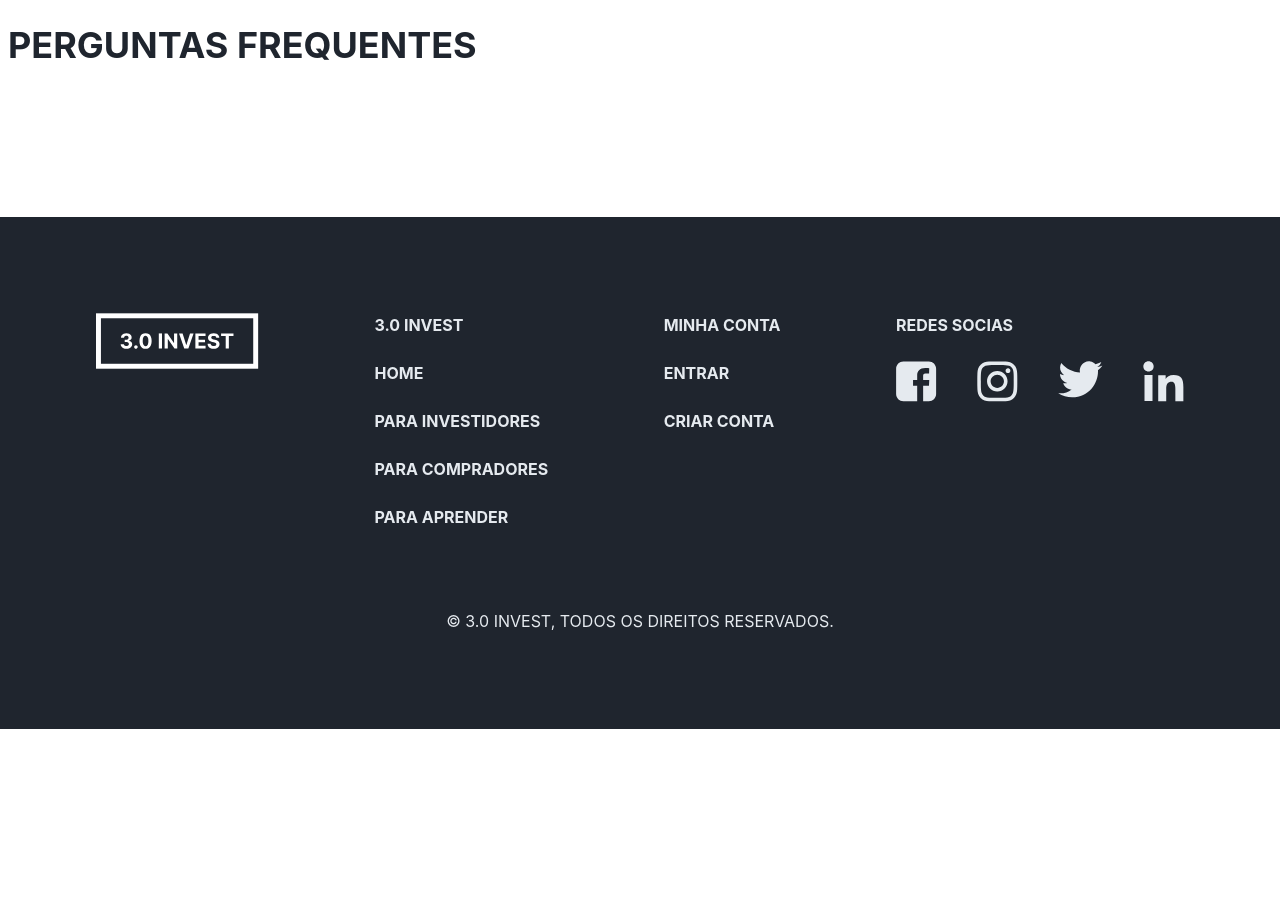
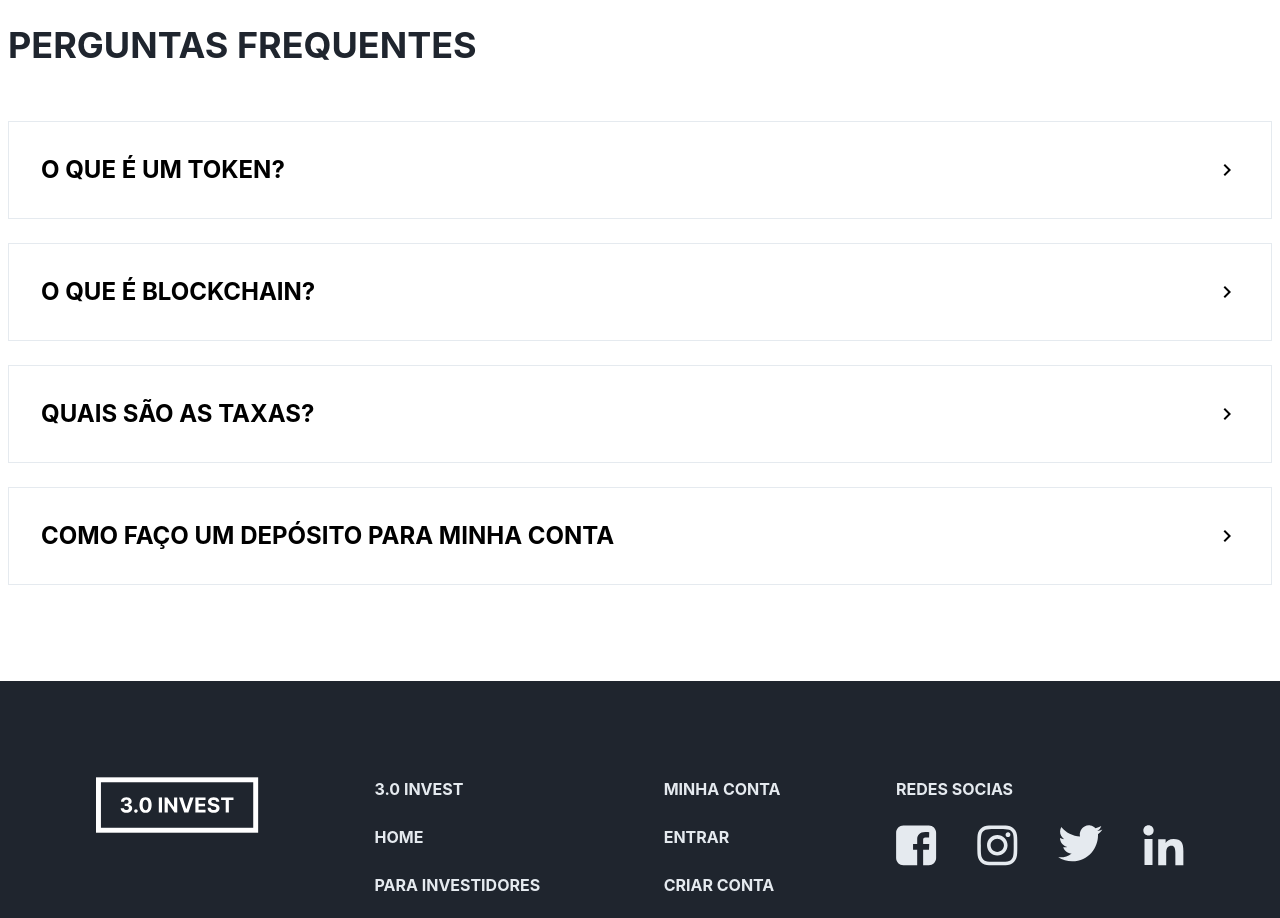
Before and after one commit to metzevandro/Plataforma-de-Tokens, a React (Vite) app: page / in a window 1280 px wide. Shown: the part 1520-2438 px from the top of the page. Before the commit the page ends 2249 px from the top, so only its background shows below. Built offline with nearby package versions, Linux system fonts and the light colour scheme.

Commit message:
test accordion

```diff
--- a/package.json
+++ b/package.json
@@ -10,6 +10,7 @@
     "preview": "vite preview"
   },
   "dependencies": {
+    "@radix-ui/react-accordion": "^1.1.2",
     "@radix-ui/react-checkbox": "^1.0.3",
     "@radix-ui/react-dialog": "^1.0.3",
     "@radix-ui/react-icons": "^1.3.0",
--- a/src/Routes/Investors.tsx
+++ b/src/Routes/Investors.tsx
@@ -1,5 +1,6 @@
 import { Token } from "../components/Home/Token";
 import Token1 from "../assets/Token.png";
+import { PerguntasFrequentes } from "../components/Accordion/Accordion";
 
 export function Investors() {
   return (
@@ -72,6 +73,7 @@ export function Investors() {
               Perguntas frequentes
             </h1>
           </div>
+          <PerguntasFrequentes/>
         </div>
       </div>
     </>
--- a/src/components/Accordion/Accordion.tsx
+++ b/src/components/Accordion/Accordion.tsx
@@ -0,0 +1,92 @@
+import * as Accordion from "@radix-ui/react-accordion";
+
+export const PerguntasFrequentes = () => (
+  <Accordion.Root
+    className=" flex flex-col gap-6 phone:w-full laptop:w-[1264px]"
+    type="multiple"
+  >
+    <Accordion.Item
+      value="item-1"
+      className="flex flex-col border border-border transition-transform data-[state=open]:bg-blue data-[state=open]:text-white phone:p-4 laptop:p-8"
+    >
+      <Accordion.Header className="flex items-center justify-between font-sans font-bold uppercase phone:text-sm laptop:text-2xl">
+        o que é um token?
+        <Accordion.Trigger className="flex items-center justify-between  transition-transform duration-300 data-[state=open]:rotate-90">
+          <span aria-hidden className="material-icons-outlined text-xl">
+            keyboard_arrow_right
+          </span>
+        </Accordion.Trigger>
+      </Accordion.Header>
+      <Accordion.Content className="overflow-hidden data-[state=open]:animate-slideDown data-[state=closed]:animate-slideUp phone:text-xs laptop:text-base">
+        <br />
+        Um token é a representação digital de um ativo financeiro real em uma
+        rede blockchain. Diversos tipos de bens passam por tokenização – como
+        ações, propriedades, obras de artes – e têm seu valor representado
+        digitalmente por meio de tokens, os quais podem ser adquiridos por
+        investidores.
+      </Accordion.Content>
+    </Accordion.Item>
+    <Accordion.Item
+      value="item-"
+      className="flex flex-col border border-border data-[state=open]:bg-blue data-[state=open]:text-white phone:p-4 laptop:p-8"
+    >
+      <Accordion.Header className="flex items-center justify-between font-sans font-bold uppercase phone:text-sm laptop:text-2xl">
+        O QUE É BLOCKCHAIN?
+        <Accordion.Trigger className="flex items-center justify-between  transition-transform duration-300 data-[state=open]:rotate-90">
+          <span aria-hidden className="material-icons-outlined text-xl">
+            keyboard_arrow_right
+          </span>
+        </Accordion.Trigger>
+      </Accordion.Header>
+      <Accordion.Content className="overflow-hidden data-[state=open]:animate-slideDown data-[state=closed]:animate-slideUp phone:text-xs laptop:text-base">
+        <br />
+        Blockchain é uma tecnologia que permite o armazenamento seguro e
+        transparente de informações em uma rede descentralizada. É como um
+        livro-razão digital que registra transações em blocos, que são
+        conectados em uma corrente, garantindo a segurança e a integridade dos
+        dados. É amplamente utilizado em criptomoedas, mas pode ser aplicado em
+        diversas áreas.{" "}
+      </Accordion.Content>
+    </Accordion.Item>
+    <Accordion.Item
+      value="item-3"
+      className="flex flex-col border border-border data-[state=open]:bg-blue data-[state=open]:text-white phone:p-4 laptop:p-8"
+    >
+      <Accordion.Header className="flex items-center justify-between font-sans font-bold uppercase phone:text-sm laptop:text-2xl">
+        QUAIS SÃO AS TAXAS?
+        <Accordion.Trigger className="flex items-center justify-between  transition-transform duration-300 data-[state=open]:rotate-90">
+          <span aria-hidden className="material-icons-outlined text-xl">
+            keyboard_arrow_right
+          </span>
+        </Accordion.Trigger>
+      </Accordion.Header>
+      <Accordion.Content className="overflow-hidden data-[state=open]:animate-slideDown data-[state=closed]:animate-slideUp phone:text-xs laptop:text-base">
+        <br />
+        As taxas ao investir em tokens podem variar dependendo do tipo de
+        transação que você realiza. Algumas taxas comuns incluem taxas de
+        depósito, taxas de negociação, taxas de saque e taxas de rede, que são
+        cobradas para processar transações na rede blockchain.
+      </Accordion.Content>
+    </Accordion.Item>
+    <Accordion.Item
+      value="item-4"
+      className="flex flex-col border border-border data-[state=open]:bg-blue data-[state=open]:text-white phone:p-4 laptop:p-8"
+    >
+      <Accordion.Header className="flex items-center justify-between font-sans font-bold uppercase phone:text-sm laptop:text-2xl">
+        COMO FAÇO UM DEPÓSITO PARA MINHA CONTA
+        <Accordion.Trigger className="flex items-center justify-between  transition-transform duration-300 data-[state=open]:rotate-90">
+          <span aria-hidden className="material-icons-outlined text-xl">
+            keyboard_arrow_right
+          </span>
+        </Accordion.Trigger>
+      </Accordion.Header>
+      <Accordion.Content className="overflow-hidden data-[state=open]:animate-slideDown data-[state=closed]:animate-slideUp phone:text-xs laptop:text-base">
+        <br />
+        Lorem ipsum dolor sit amet, consectetur adipisicing elit. Commodi magnam
+        quia aspernatur, non accusamus sint numquam odit expedita earum
+        repellendus ipsa laboriosam amet mollitia saepe rem tempora nostrum a
+        libero!
+      </Accordion.Content>
+    </Accordion.Item>
+  </Accordion.Root>
+);
--- a/tailwind.config.js
+++ b/tailwind.config.js
@@ -5,6 +5,7 @@ export default {
     './index.html'
   ],
   plugins:
+    // eslint-disable-next-line no-undef
     [require("tailwindcss"), require("autoprefixer")],
 
   theme: {
@@ -31,5 +32,29 @@ export default {
 
       'desktop': '1280px',
     },
+    keyframes: {
+      slideDown: {
+        from: { height: 0 },
+        to: { height: 'var(--radix-accordion-content-height)' },
+      },
+      slideUp: {
+        from: { height: 'var(--radix-accordion-content-height)' },
+        to: { height: 0 },
+      },
+      overlayShow: {
+        from: { opacity: 0 },
+        to: { opacity: 1 },
+      },
+      contentShow: {
+        from: { opacity: 0, transform: 'translate(-50%, -48%) scale(0.96)' },
+        to: { opacity: 1, transform: 'translate(-50%, -50%) scale(1)' },
+      },
+    },
+    animation: {
+      slideDown: 'slideDown 200ms',
+      slideUp: 'slideUp 200ms',
+      overlayShow: 'overlayShow 4000ms cubic-bezier(0.16, 1, 0.3, 1)',
+      contentShow: 'contentShow 1000ms cubic-bezier(0.16, 1, 0.3, 1)',
+    },
+},
 }
-}
```
Also changed, not shown: 1 other file (tests, documents, lock files or other folders).
